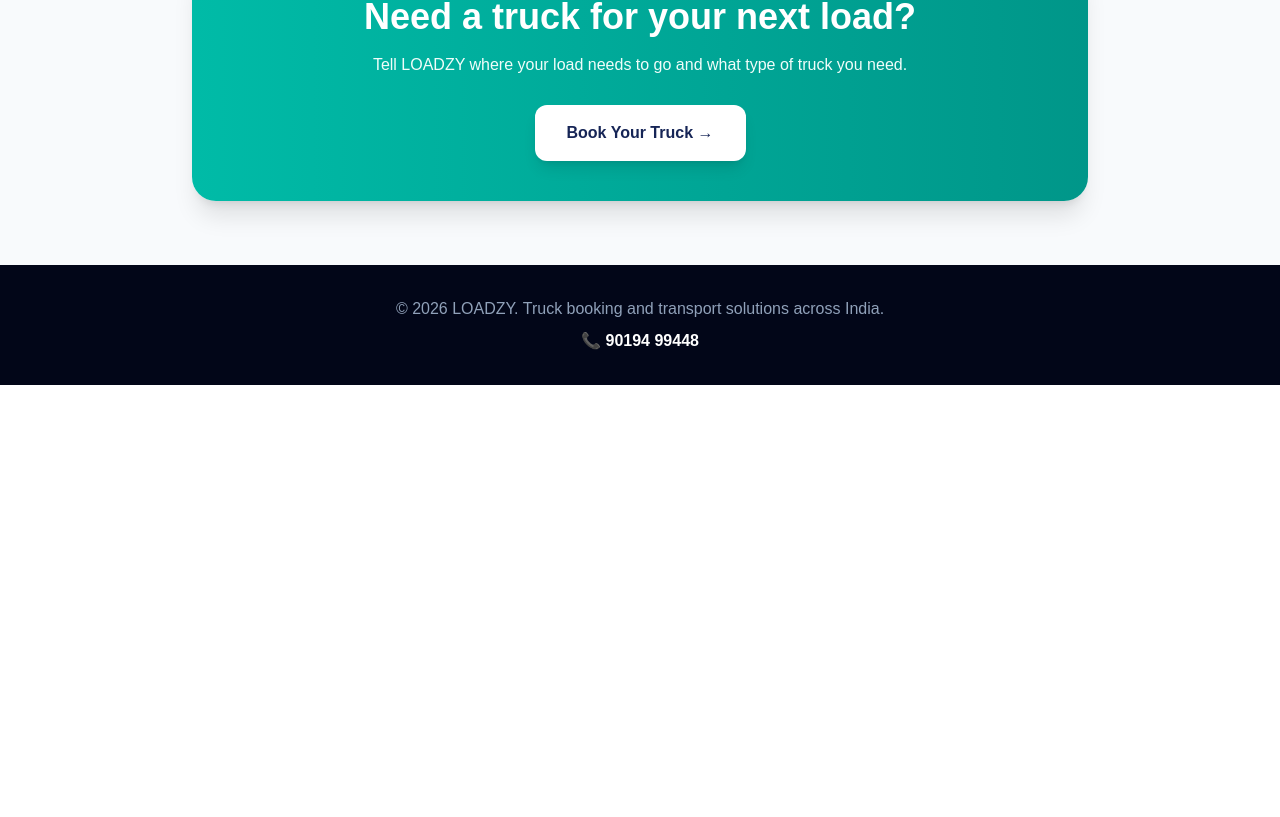
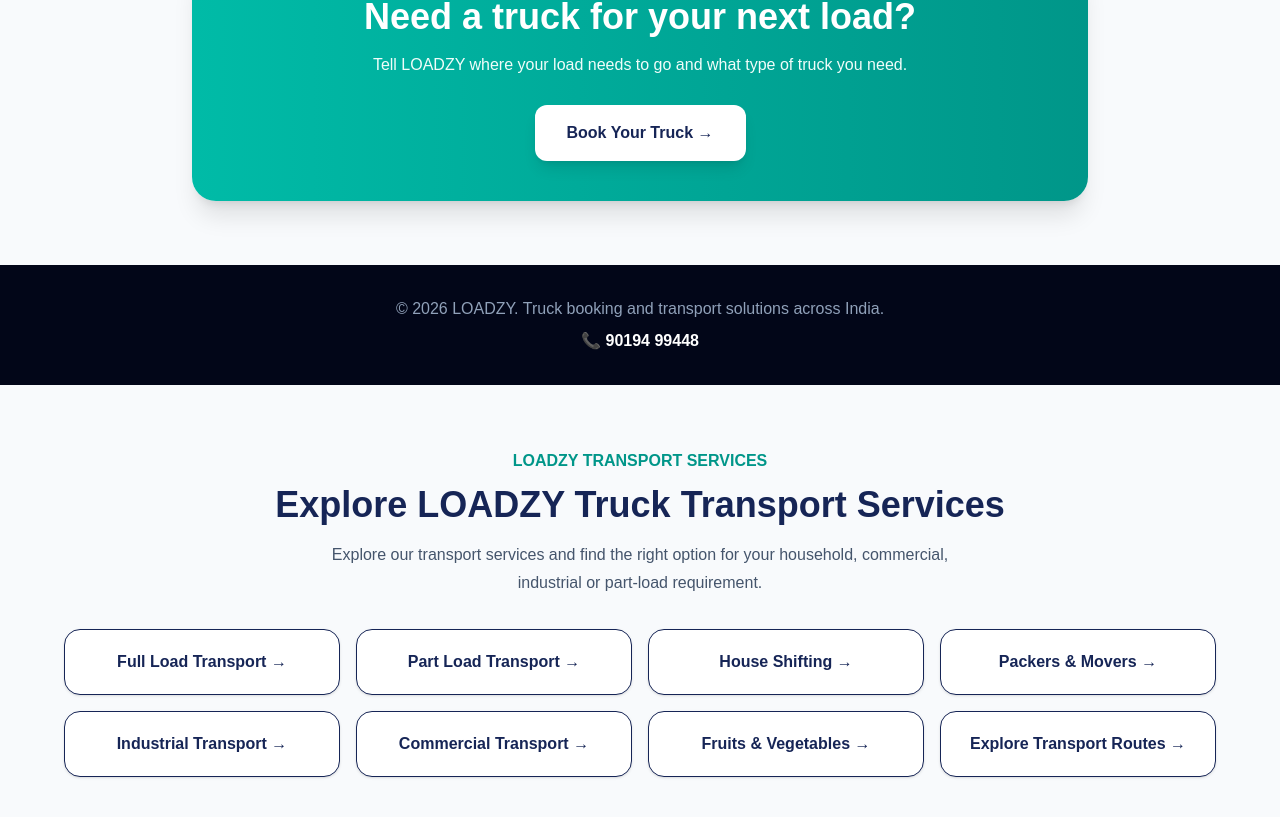
Before and after one commit to haleemablog-del/loadzy, a Next.js app: page /truck-rates in a window 1280 px wide. Shown: the part 3634-4451 px from the top of the page. Before the commit the page ends 4019 px from the top, so only its background shows below. Built offline with nearby package versions, Linux system fonts and the light colour scheme.

Commit message:
Add internal links to truck rates page

```diff
--- a/app/truck-rates/page.tsx
+++ b/app/truck-rates/page.tsx
@@ -1,3 +1,4 @@
+import Link from "next/link";
 import type { Metadata } from "next";
 
 export const metadata: Metadata = {
@@ -365,6 +366,80 @@ export default function TruckRatesPage() {
           </a>
         </p>
       </footer>
+      <section className="bg-slate-50 px-6 py-16">
+  <div className="mx-auto max-w-6xl text-center">
+    <div className="font-bold text-teal-600">
+      LOADZY TRANSPORT SERVICES
+    </div>
+
+    <h2 className="mt-3 text-3xl font-black text-blue-950 md:text-4xl">
+      Explore LOADZY Truck Transport Services
+    </h2>
+
+    <p className="mx-auto mt-4 max-w-2xl leading-7 text-slate-600">
+      Explore our transport services and find the right option for your
+      household, commercial, industrial or part-load requirement.
+    </p>
+
+    <div className="mt-8 grid gap-4 sm:grid-cols-2 lg:grid-cols-4">
+      <Link
+        href="/full-load"
+        className="rounded-2xl border bg-white p-5 font-bold text-blue-950 shadow-sm hover:border-teal-500"
+      >
+        Full Load Transport →
+      </Link>
+
+      <Link
+        href="/part-load"
+        className="rounded-2xl border bg-white p-5 font-bold text-blue-950 shadow-sm hover:border-teal-500"
+      >
+        Part Load Transport →
+      </Link>
+
+      <Link
+        href="/house-shifting"
+        className="rounded-2xl border bg-white p-5 font-bold text-blue-950 shadow-sm hover:border-teal-500"
+      >
+        House Shifting →
+      </Link>
+
+      <Link
+        href="/packers-movers"
+        className="rounded-2xl border bg-white p-5 font-bold text-blue-950 shadow-sm hover:border-teal-500"
+      >
+        Packers & Movers →
+      </Link>
+
+      <Link
+        href="/industrial-transport"
+        className="rounded-2xl border bg-white p-5 font-bold text-blue-950 shadow-sm hover:border-teal-500"
+      >
+        Industrial Transport →
+      </Link>
+
+      <Link
+        href="/commercial-transport"
+        className="rounded-2xl border bg-white p-5 font-bold text-blue-950 shadow-sm hover:border-teal-500"
+      >
+        Commercial Transport →
+      </Link>
+
+      <Link
+        href="/fruits-vegetables"
+        className="rounded-2xl border bg-white p-5 font-bold text-blue-950 shadow-sm hover:border-teal-500"
+      >
+        Fruits & Vegetables →
+      </Link>
+
+      <Link
+        href="/routes"
+        className="rounded-2xl border bg-white p-5 font-bold text-blue-950 shadow-sm hover:border-teal-500"
+      >
+        Explore Transport Routes →
+      </Link>
+    </div>
+  </div>
+</section>
     </main>
   );
 }
```
